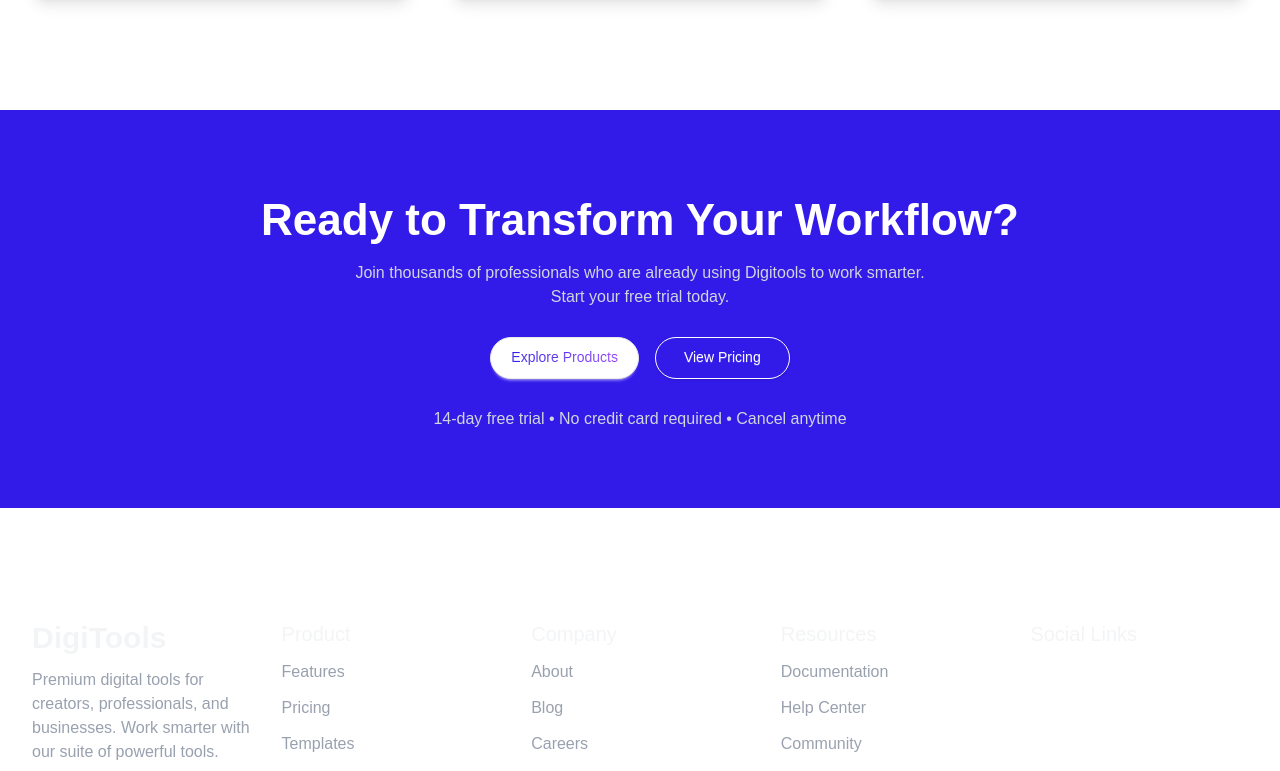
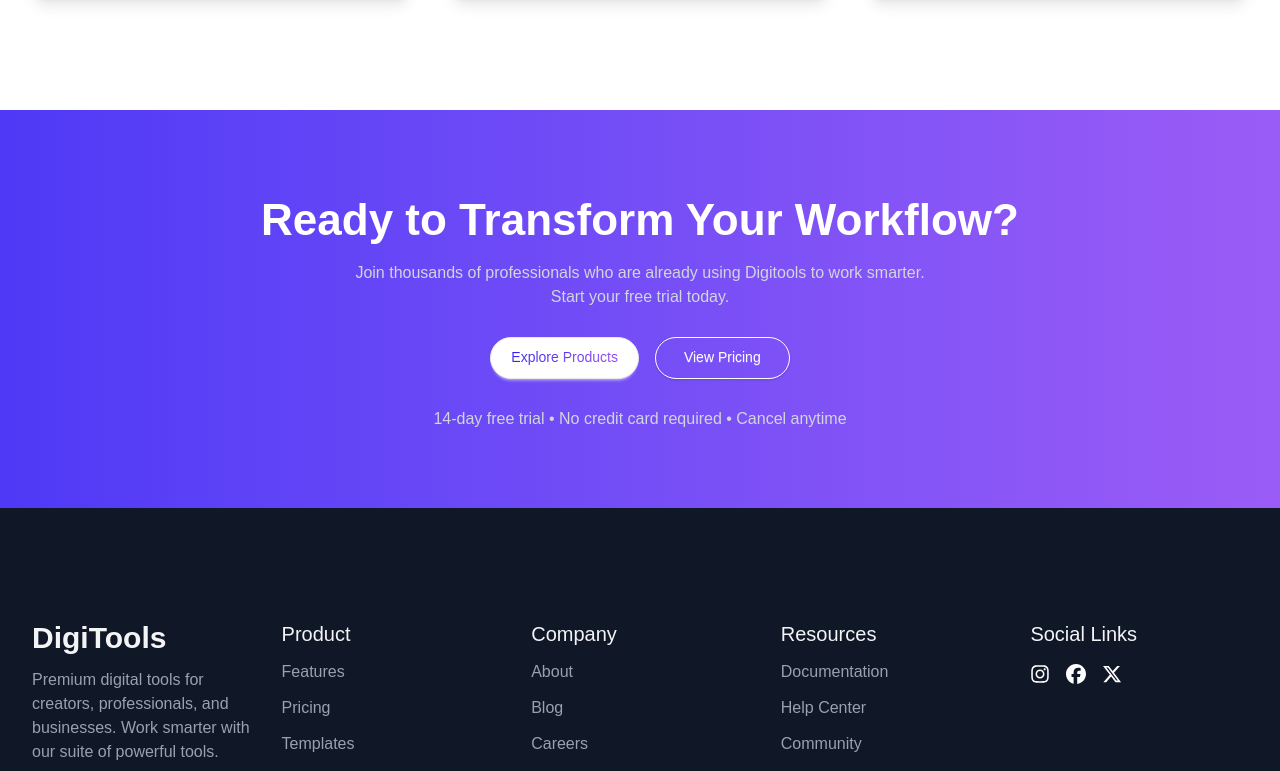
Before and after one commit to sheikhzim2004-del/digi-tools, a React (Vite) app: page / in a window 1280 px wide. Shown: the part 3764-4535 px from the top of the page. Built offline with nearby package versions, Linux system fonts and the light colour scheme.

Commit message:
cta section and footer background color updated

```diff
--- a/src/components/ctaSection/CTASection.jsx
+++ b/src/components/ctaSection/CTASection.jsx
@@ -1,8 +1,7 @@
-import { Play } from "lucide-react";
 
 const CTASection = () => {
   return (
-    <section className="my-container bg-[#321ae9]">
+    <section className="my-container">
       <div className="py-[clamp(3rem,6vw,7.5rem)] space-y-7">
         {/* heading content  */}
         <h2 className="text-[clamp(2.75rem,5vw,2.75rem)] font-bold mb-2 text-center text-white">
--- a/src/pages/Home.jsx
+++ b/src/pages/Home.jsx
@@ -13,11 +13,11 @@
 
 const Home = () => {
 
-const [addToCart,setAddToCart]=useState([])
+  const [addToCart, setAddToCart] = useState([])
 
   return (
     <div>
-      <Navbar addToCart={addToCart}/>
+      <Navbar addToCart={addToCart} />
 
       <Banner />
 
@@ -32,18 +32,22 @@
           </div>
         }
       >
-        <ALLTools productDataFetch={productDataFetch} addToCart={addToCart} setAddToCart={setAddToCart}/>
+        <ALLTools productDataFetch={productDataFetch} addToCart={addToCart} setAddToCart={setAddToCart} />
       </Suspense>
 
       <Choose />
 
       <Pricing></Pricing>
 
-      <CTASection></CTASection>
+      <div className="bg-linear-to-r from-[#4F39F6]  to-[#9B5CF6]">
+        <CTASection></CTASection>
+      </div>
 
-      <Footer></Footer>
+      <div className="bg-[#101727]">
+        <Footer></Footer>
+      </div>
 
-      <ToastContainer/>
+      <ToastContainer />
     </div>
   );
 };
```
